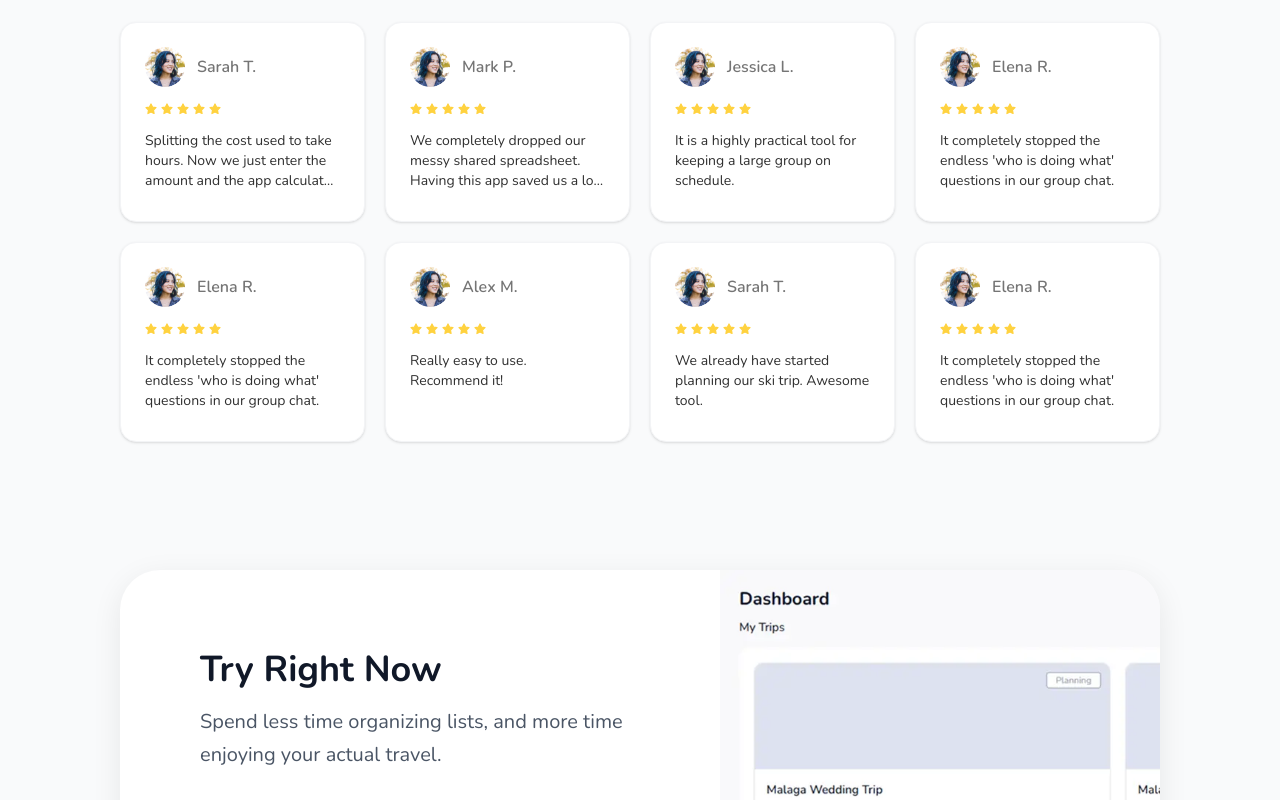
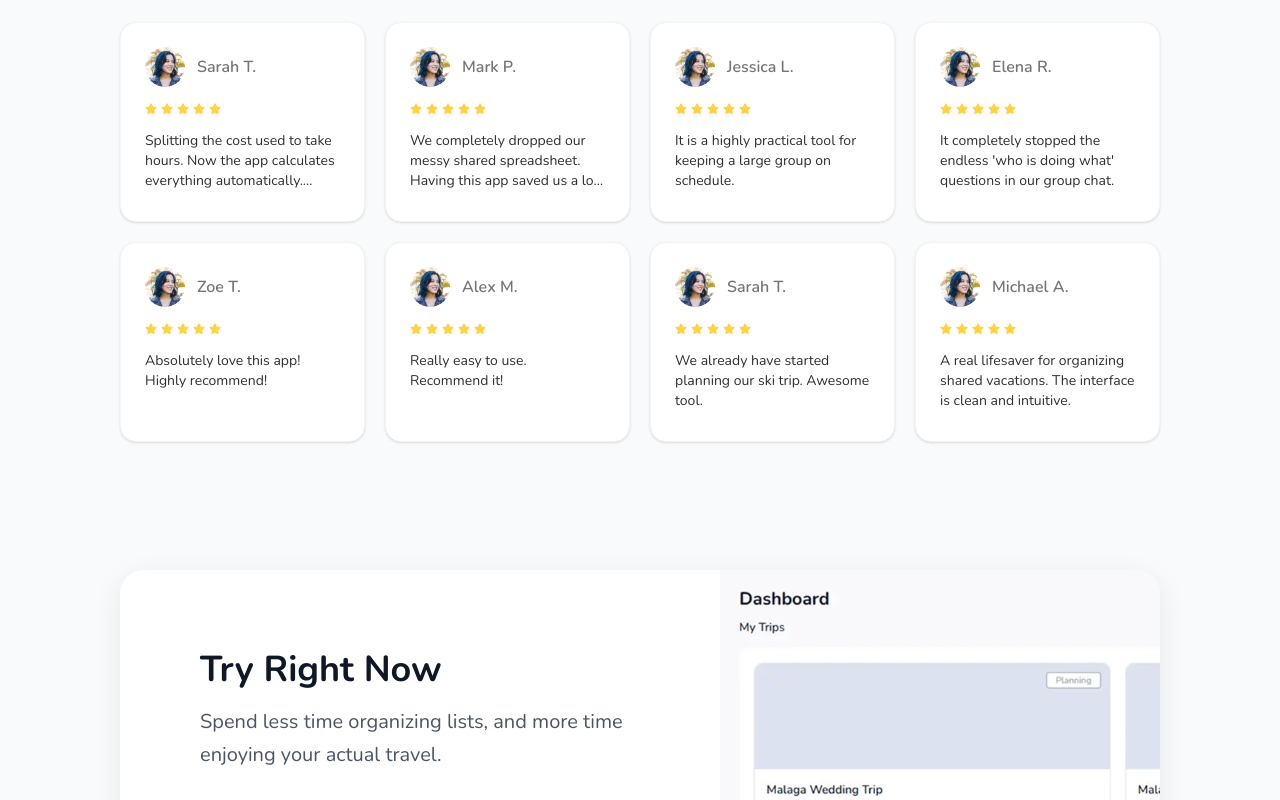
Before and after one commit to BatGardo/empat_final_project, a React (Vite) app in the folder frontend/: page / in a window 1280 px wide. Shown: the part 3740-4540 px from the top of the page. Built offline with nearby package versions, Linux system fonts and the light colour scheme; no server answers.

Commit message:
change mobile btn on landing page, new reviews

```diff
--- a/frontend/src/components/header/Header.tsx
+++ b/frontend/src/components/header/Header.tsx
@@ -72,7 +72,7 @@ const Header = () => {
             <>
               <button
                 onClick={() => handleNavigation('/dashboard')}
-                className="font-headings text-headings flex h-12 w-full items-center justify-between rounded-lg bg-gray-50 px-4 text-lg font-bold hover:bg-gray-100"
+                className="text-text-default flex h-12 w-full items-center justify-between rounded-lg bg-gray-50 px-4 font-bold hover:bg-gray-100"
               >
                 Dashboard
                 <img
@@ -90,11 +90,11 @@ const Header = () => {
             <>
               <LoginButton
                 onAction={closeMenu}
-                className="flex h-12 w-full items-center justify-center rounded-lg"
+                className="text-text-default flex h-12 w-full items-center justify-between rounded-lg bg-gray-50 px-4 font-bold hover:bg-gray-100"
               />
               <SignupButton
                 onAction={closeMenu}
-                className="flex h-12 w-full items-center justify-center rounded-lg"
+                className="bg-primary hover:bg-hover-violet flex h-12 w-full items-center justify-center rounded-lg text-base font-semibold text-white transition-colors"
               />
             </>
           )}
--- a/frontend/src/components/login-button/LoginButton.tsx
+++ b/frontend/src/components/login-button/LoginButton.tsx
@@ -15,12 +15,21 @@ const LoginButton = ({ onAction, className }: LoginButtonProps) => {
     }
   };
 
+  const isMobile = !!className;
+
   return (
     <button
       onClick={handleClick}
       className={className ? className : 'text-base'}
     >
       Log in
+      {isMobile && (
+        <img
+          src="/icons/chevron.svg"
+          alt="Go"
+          className="-rotate-90 opacity-50"
+        />
+      )}
     </button>
   );
 };
--- a/frontend/src/components/reviews/constants.ts
+++ b/frontend/src/components/reviews/constants.ts
@@ -11,7 +11,7 @@ export const reviews: ReviewType[] = [
   {
     id: 1,
     name: 'Sarah T.',
-    text: 'Splitting the cost used to take hours. Now we just enter the amount and the app calculates everything automatically. LOVE IT.',
+    text: 'Splitting the cost used to take hours. Now the app calculates everything automatically. LOVE IT.',
     avatar: avatar,
   },
   {
@@ -34,8 +34,8 @@ export const reviews: ReviewType[] = [
   },
   {
     id: 5,
-    name: 'Elena R.',
-    text: "It completely stopped the endless 'who is doing what' questions in our group chat.",
+    name: 'Zoe T.',
+    text: 'Absolutely love this app! Highly recommend!',
     avatar: avatar,
   },
   {
@@ -52,8 +52,8 @@ export const reviews: ReviewType[] = [
   },
   {
     id: 8,
-    name: 'Elena R.',
-    text: "It completely stopped the endless 'who is doing what' questions in our group chat.",
+    name: 'Michael A.',
+    text: 'A real lifesaver for organizing shared vacations. The interface is clean and intuitive.',
     avatar: avatar,
   },
 ];
--- a/frontend/src/components/signup-button/SIgnupButton.tsx
+++ b/frontend/src/components/signup-button/SIgnupButton.tsx
@@ -5,7 +5,7 @@ interface SignupButtonProps {
   className?: string;
 }
 
-const SignupButton = ({ onAction }: SignupButtonProps) => {
+const SignupButton = ({ onAction, className }: SignupButtonProps) => {
   const navigate = useNavigate();
 
   const handleClick = () => {
@@ -18,7 +18,11 @@ const SignupButton = ({ onAction }: SignupButtonProps) => {
   return (
     <button
       onClick={handleClick}
-      className="bg-primary hover:bg-hover-violet rounded-full px-4 py-2 font-semibold text-white"
+      className={
+        className
+          ? className
+          : 'bg-primary hover:bg-hover-violet rounded-full px-4 py-2 text-base font-semibold text-white transition-colors'
+      }
     >
       Sign up
     </button>
--- a/frontend/src/pages/HomePage.tsx
+++ b/frontend/src/pages/HomePage.tsx
@@ -135,7 +135,7 @@ const HomePage = () => {
       {/*Start planning*/}
       <section className="bg-gray-50 px-5 py-16 md:px-30">
         <div className="mx-auto w-full max-w-7xl">
-          <div className="flex flex-col overflow-hidden rounded-[2.5rem] bg-white shadow-[0_8px_30px_rgb(0,0,0,0.08)] md:flex-row">
+          <div className="flex flex-col overflow-hidden rounded-3xl bg-white shadow-[0_8px_30px_rgb(0,0,0,0.08)] md:flex-row">
             <div className="order-2 flex flex-1 flex-col items-center justify-center p-10 text-center md:order-1 md:items-start md:p-16 md:text-left lg:p-20">
               <h2 className="font-headings mb-4 text-2xl font-bold text-gray-900 md:text-4xl">
                 Try Right Now
```
